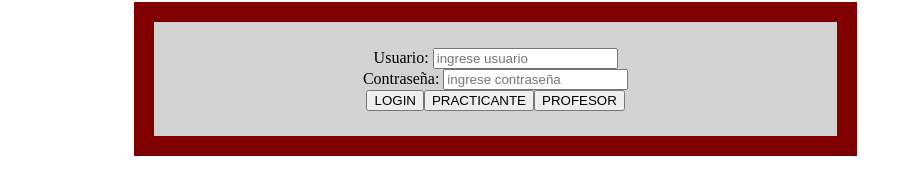
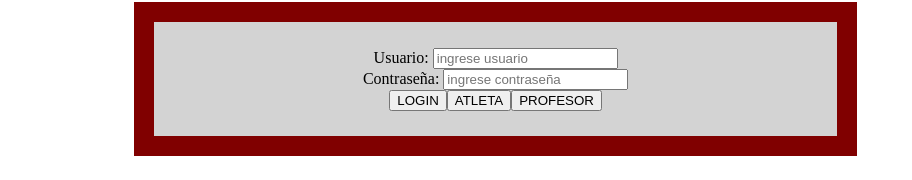
Before and after one commit to xMaxiuxx/Kratos-Academy-Front-end, an Angular app: page /login in a window 1280 px wide. Shown: the part 244-424 px from the top of the page, without its empty margins (0-912 px from the left). Built offline with nearby package versions, Linux system fonts and the light colour scheme.

Commit message:
change-Login

```diff
--- a/src/app/login/login.component.html
+++ b/src/app/login/login.component.html
@@ -11,7 +11,7 @@
     <input type="password" name="contraseña" placeholder="ingrese contraseña"><br>
 
     <button>LOGIN</button>
-    <button routerLink= "/student">PRACTICANTE</button>
+    <button routerLink= "/student">ATLETA</button>
     <button routerLink= "/teacher">PROFESOR</button>
 </div>
 
```
